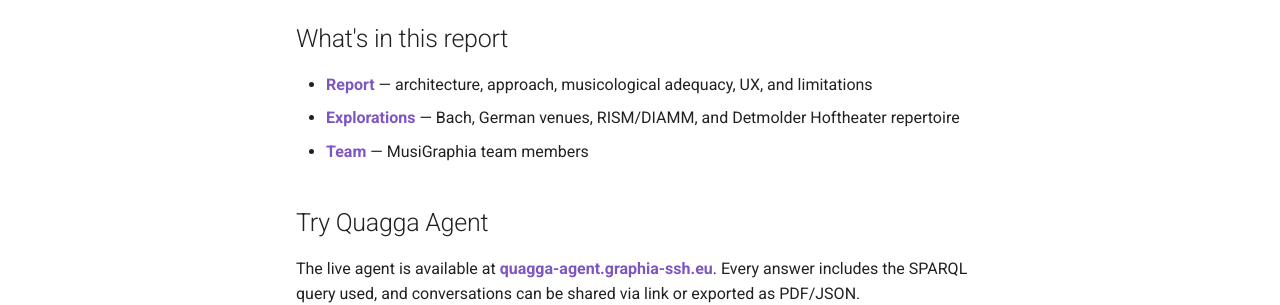
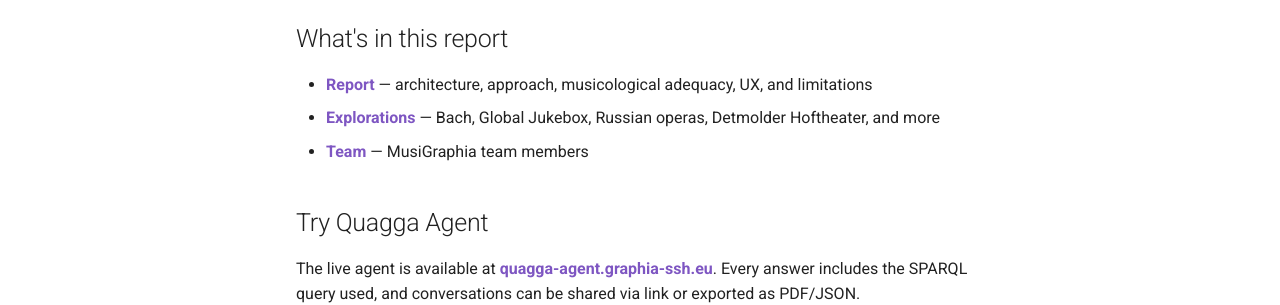
Before and after one commit to odoma-ch/hermes-musigraphia-report, an MkDocs documentation site: the page built from docs/index.md, in a window 1280 px wide and 1194 px high. Shown: the part 798-1103 px from the top of the window. Built offline with MkDocs 1.6.1 and Material for MkDocs 9.7.7, drawn with Linux system fonts in a browser that asks for light colours; comment, search, counter and statistics services are not loaded.

```diff
--- a/docs/index.md
+++ b/docs/index.md
@@ -22,7 +22,7 @@ Quagga Agent was developed within the EU-funded [GRAPHIA](https://graphia-ssh.eu
 ## What's in this report
 
 - **[Report](technical-report/index.md)** — architecture, approach, musicological adequacy, UX, and limitations
-- **[Explorations](explorations/index.md)** — Bach, German venues, RISM/DIAMM, and Detmolder Hoftheater repertoire
+- **[Explorations](explorations/index.md)** — Bach, Global Jukebox, Russian operas, Detmolder Hoftheater, and more
 - **[Team](team.md)** — MusiGraphia team members
 
 ## Try Quagga Agent
--- a/mkdocs.yml
+++ b/mkdocs.yml
@@ -71,6 +71,7 @@ nav:
   - Explorations:
       - explorations/index.md
       - Harshdeep Singh: explorations/harshdeep.md
+      - Polina Proutskova: explorations/polina.md
       - Detmolder Hoftheater: explorations/detmolder-hoftheater.md
   - Team: team.md
 
```
Also changed, not shown: Polina/README.md (+2 -0 lines), README.md (+1 -1 lines), docs/explorations/index.md (+1 -0 lines), docs/technical-report/musicological-adequacy.md (+1 -1 lines), docs/technical-report/user-experience.md (+1 -1 lines).
